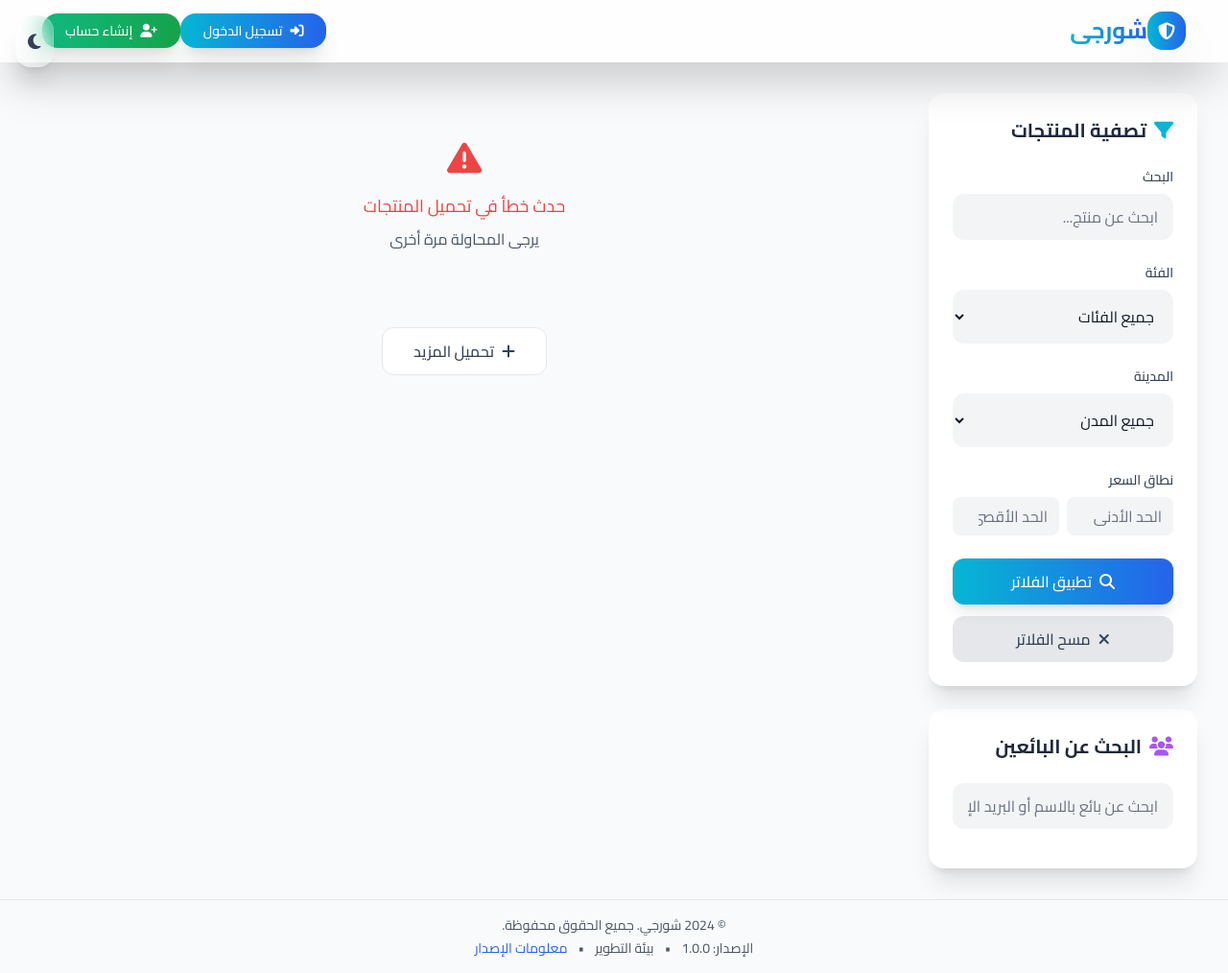
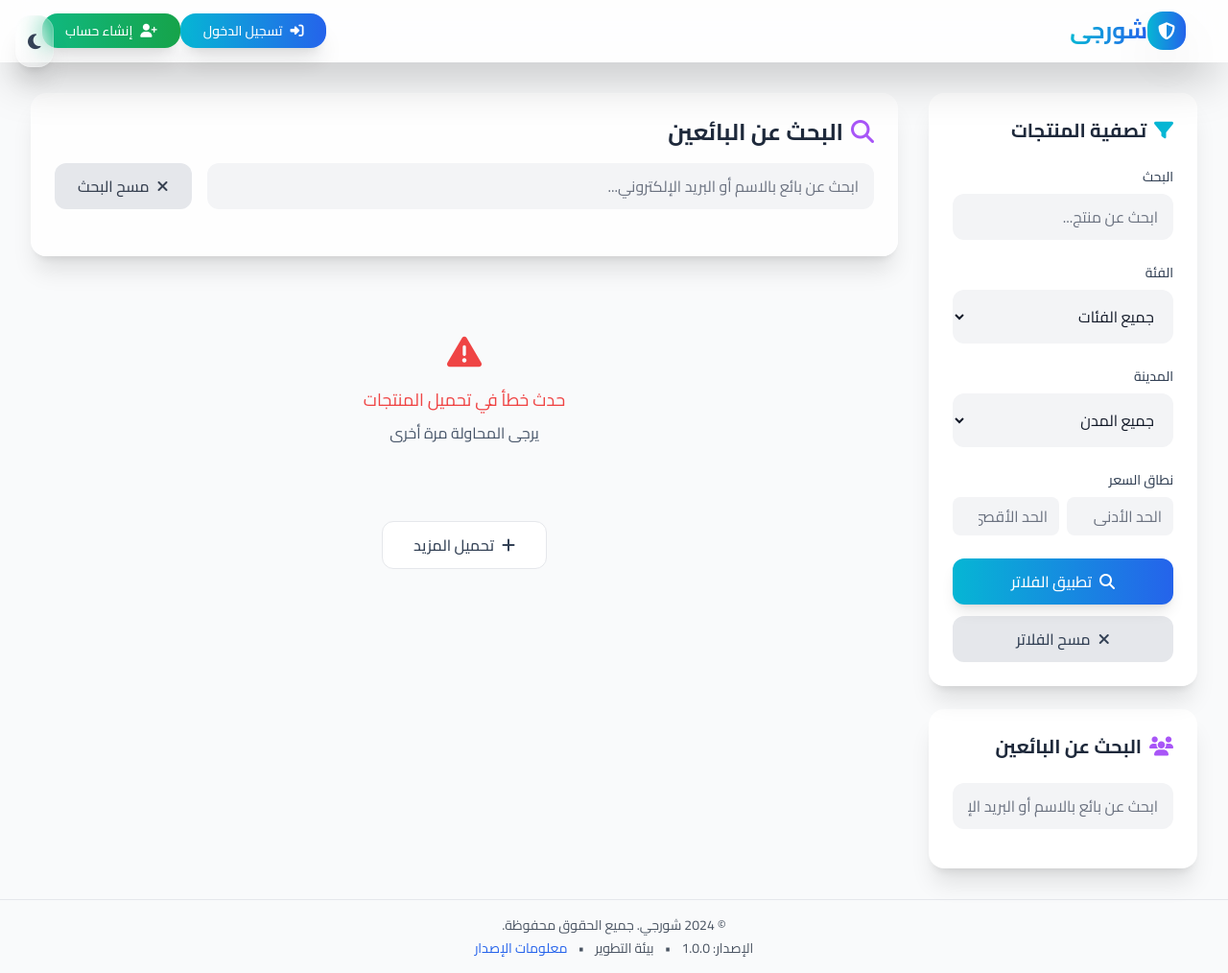
Before and after one commit to Abudi7/Shorje-Platform, a Symfony app: template shorje-api/templates/home/index.html.twig in a window 1280 px wide. Shown: the whole page at 96% size. Run offline with Twig, Linux system fonts and the light colour scheme; the template is opened without the code that fills it, so the values that code supplies are empty; some libraries are stand-ins or nearby versions.

Commit message:
🏠 Add Seller Search to Home Page
✨ New Features:
- Added seller search section above products on home page
- Professional search UI with modern design
- Real-time search by name or email
- Quick access to seller profiles, messaging, and follow functionality

🎯 User Experience:
- Search sellers directly from main page
- View seller profiles with one click
- Send messages to discovered sellers
- Follow/unfollow sellers instantly
- Clear search functionality

🚀 Technical Implementation:
- Separate search functions for home page and sidebar
- Debounced search input (300ms delay)
- Professional search results display
- Integrated with existing follow/message system
- Dark mode support

```diff
--- a/shorje-api/templates/home/index.html.twig
+++ b/shorje-api/templates/home/index.html.twig
@@ -153,6 +153,28 @@
                     </button>
                 </div>
                 {% endif %}
+
+                <!-- Seller Search Section -->
+                <div class="bg-white/80 dark:bg-slate-800/80 backdrop-blur-sm rounded-2xl shadow-xl border border-white/20 dark:border-slate-700/20 p-6 mb-8">
+                    <h2 class="text-2xl font-bold text-slate-800 dark:text-white mb-4">
+                        <i class="fas fa-search ml-2 text-purple-500 dark:text-purple-400"></i>البحث عن البائعين
+                    </h2>
+
+                    <div class="flex flex-col md:flex-row gap-4">
+                        <div class="flex-1">
+                            <input type="text" id="homeSellerSearchInput" placeholder="ابحث عن بائع بالاسم أو البريد الإلكتروني..."
+                                   class="w-full px-4 py-3 bg-gray-100 dark:bg-slate-700 border-0 rounded-xl text-gray-900 dark:text-white placeholder-gray-500 dark:placeholder-slate-400 focus:outline-none focus:ring-2 focus:ring-purple-500">
+                        </div>
+                        <button onclick="clearHomeSearch()" class="bg-gray-200 dark:bg-slate-700 hover:bg-gray-300 dark:hover:bg-slate-600 text-gray-700 dark:text-slate-300 px-6 py-3 rounded-xl font-medium transition-all duration-300">
+                            <i class="fas fa-times ml-2"></i>مسح البحث
+                        </button>
+                    </div>
+
+                    <!-- Search Results -->
+                    <div id="homeSellerSearchResults" class="mt-6 space-y-4 max-h-96 overflow-y-auto">
+                        <!-- Search results will be populated here -->
+                    </div>
+                </div>
 
                 <!-- Products Feed -->
                 <div id="productsFeed" class="space-y-6">
@@ -1153,7 +1175,69 @@ function formatDate(dateString) {
     return date.toLocaleDateString('ar-SA') + ' ' + date.toLocaleTimeString('ar-SA', { hour: '2-digit', minute: '2-digit' });
 }
 
-// Seller Search functionality
+// Home Page Seller Search functionality
+async function searchHomeSellers(query) {
+    if (query.length < 2) {
+        document.getElementById('homeSellerSearchResults').innerHTML = '';
+        return;
+    }
+
+    try {
+        const response = await apiCall(`/api/search-sellers?q=${encodeURIComponent(query)}`);
+
+        if (response.sellers && response.sellers.length > 0) {
+            displayHomeSellerResults(response.sellers);
+        } else {
+            document.getElementById('homeSellerSearchResults').innerHTML = '<p class="text-gray-500 dark:text-gray-400 text-center py-4">لم يتم العثور على بائعين</p>';
+        }
+    } catch (error) {
+        console.error('Home seller search error:', error);
+        document.getElementById('homeSellerSearchResults').innerHTML = '<p class="text-red-500 text-center py-4">حدث خطأ أثناء البحث</p>';
+    }
+}
+
+function displayHomeSellerResults(sellers) {
+    const resultsContainer = document.getElementById('homeSellerSearchResults');
+
+    const sellersHtml = sellers.map(seller => `
+        <div class="bg-gray-50 dark:bg-slate-700 rounded-xl p-4 border border-gray-200 dark:border-slate-600 hover:bg-gray-100 dark:hover:bg-slate-600 transition-colors">
+            <div class="flex items-center space-x-4">
+                <div class="h-12 w-12 bg-gradient-to-br from-purple-500 to-indigo-600 rounded-full flex items-center justify-center overflow-hidden">
+                    <img src="/api/profile/image/${seller.id}/profile"
+                         alt="${seller.name}"
+                         class="w-full h-full object-cover"
+                         onerror="this.style.display='none'; this.nextElementSibling.style.display='flex';">
+                    <i class="fas fa-user text-white text-lg" style="display: none;"></i>
+                </div>
+                <div class="flex-1">
+                    <h4 class="font-semibold text-slate-800 dark:text-white">${seller.name}</h4>
+                    <p class="text-sm text-slate-600 dark:text-slate-400">${seller.email}</p>
+                    ${seller.isVerified ? '<span class="text-xs text-green-500"><i class="fas fa-check-circle ml-1"></i>مؤكد</span>' : ''}
+                </div>
+                <div class="flex space-x-2">
+                    <button onclick="viewProfile(${seller.id})" class="bg-purple-500 hover:bg-purple-600 text-white px-3 py-2 rounded-lg text-sm font-medium transition-all duration-300">
+                        <i class="fas fa-user ml-1"></i>الملف
+                    </button>
+                    <button onclick="contactSeller(${seller.id})" class="bg-green-500 hover:bg-green-600 text-white px-3 py-2 rounded-lg text-sm font-medium transition-all duration-300">
+                        <i class="fas fa-comment ml-1"></i>رسالة
+                    </button>
+                    <button onclick="toggleFollow(${seller.id})" class="bg-blue-500 hover:bg-blue-600 text-white px-3 py-2 rounded-lg text-sm font-medium transition-all duration-300">
+                        <i class="fas fa-user-plus"></i>
+                    </button>
+                </div>
+            </div>
+        </div>
+    `).join('');
+
+    resultsContainer.innerHTML = sellersHtml;
+}
+
+function clearHomeSearch() {
+    document.getElementById('homeSellerSearchInput').value = '';
+    document.getElementById('homeSellerSearchResults').innerHTML = '';
+}
+
+// Seller Search functionality (for sidebar)
 async function searchSellers(query) {
     if (query.length < 2) {
         document.getElementById('sellerSearchResults').innerHTML = '';
@@ -1260,9 +1344,14 @@ document.addEventListener('DOMContentLoaded', function() {
     document.getElementById('minPrice').addEventListener('input', debounce(applyFilters, 500));
     document.getElementById('maxPrice').addEventListener('input', debounce(applyFilters, 500));
 
-    // Add seller search listener
+    // Add seller search listener (sidebar)
     document.getElementById('sellerSearchInput').addEventListener('input', debounce(function(e) {
         searchSellers(e.target.value);
+    }, 300));
+
+    // Add home seller search listener
+    document.getElementById('homeSellerSearchInput').addEventListener('input', debounce(function(e) {
+        searchHomeSellers(e.target.value);
     }, 300));
 });
 
```
